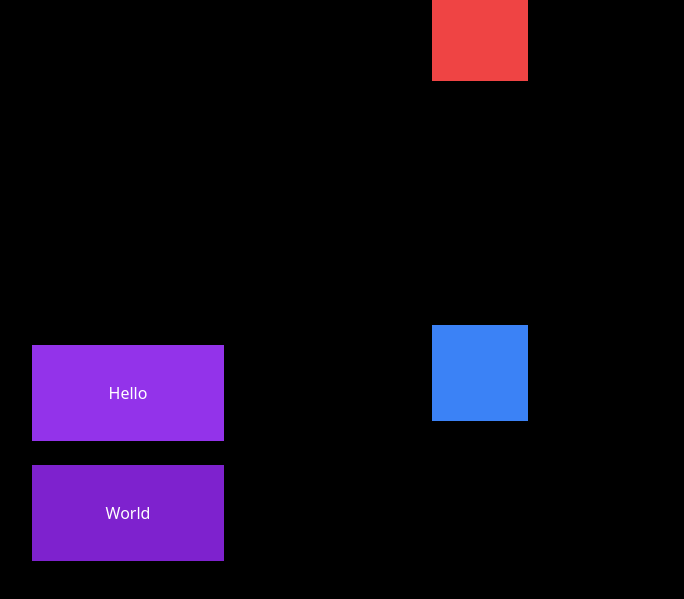
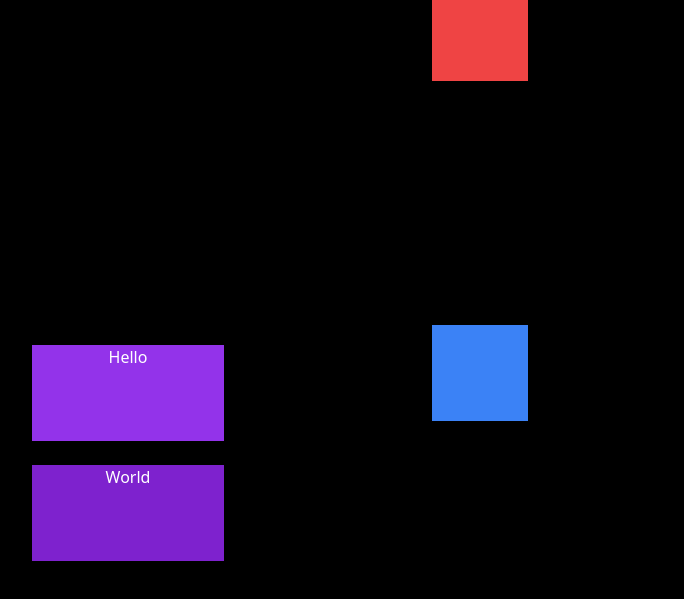
Before and after one commit to sonambishnoi550/Gsap, a plain HTML site: page fade.html in a window 1280 px wide. Shown: the part 175-774 px from the top of the page, without its empty margins (108-792 px from the left). Drawn offline with nearby package versions, Linux system fonts and the light colour scheme.

Commit message:
fade section done

```diff
--- a/fade.html
+++ b/fade.html
@@ -11,14 +11,13 @@
 <body class="bg-black text-white p-10 space-y-6 font-sans">
     <h2 class="text-8xl text-center font-bold mb-4">GSAP</h2>
     <div class="box w-24 h-24 bg-red-500 relative"></div>
-    <div class="fade-box w-48 h-24 bg-green-500 text-white text-center leading-[6rem] opacity-0">
+    <div class="fade-box w-48 h-24 bg-green-500 text-white text-center opacity-0">
         Fade In & Out
     </div>
     <div class="chain-box w-24 h-24 bg-blue-500 relative"></div>
-    <div class="intro-box relative w-48 h-24 bg-purple-600 text-white text-center leading-[6rem] opacity-0">
-        Hello
-    </div>
-    <div class="intro-box-2 relative w-48 h-24 bg-purple-700 text-white text-center leading-[6rem] opacity-0">
+    <div class="intro-box relative w-48 h-24 bg-purple-600 text-white text-center opacity-0">
+        Hello</div>
+    <div class="intro-box-2 relative w-48 h-24 bg-purple-700 text-white text-center opacity-0">
         World
     </div>
     <script>
@@ -37,7 +36,6 @@
         tl.to(".intro-box", { x: 100, opacity: 1, duration: 1 })
             .to(".intro-box-2", { x: 100, opacity: 1, duration: 1 });
     </script>
-
 </body>
 
 </html>
```
Also changed, not shown: index.html (+1 -2 lines), line.html (+1 -2 lines), svg.html (+9 -9 lines), box.html (deleted).
